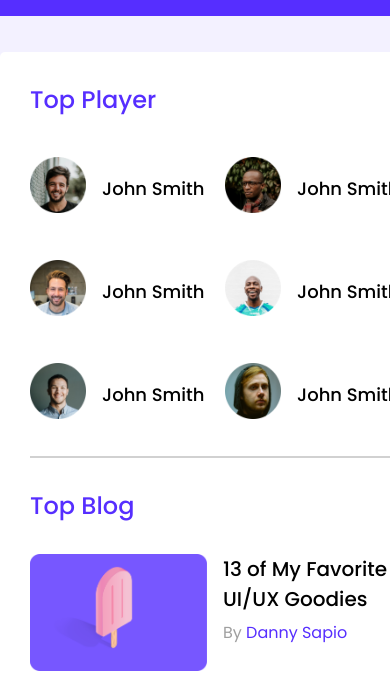
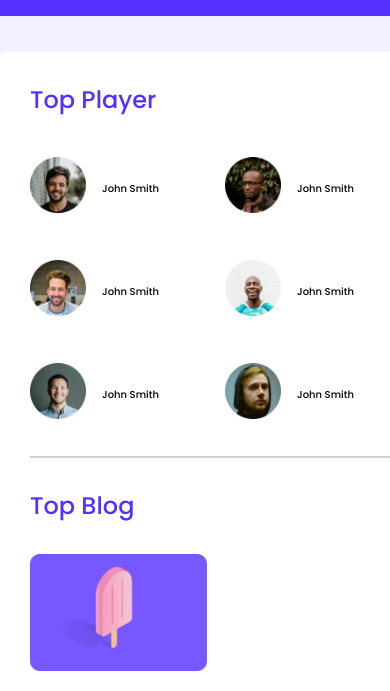
Before and after one commit to jradnan/Leader-board-landing-page, a plain HTML site: page index.html in a window 390 px wide. Shown: the part 74-765 px from the top of the page. Drawn offline with Linux system fonts and the light colour scheme.

Commit message:
all done

```diff
--- a/style.css
+++ b/style.css
@@ -218,12 +218,19 @@ header {
         grid-template-columns: repeat(2, 1fr);
         width: 100%;
     }
-
+    .player-title>h3 {
+        font-size: 10px;
+        font-weight: 500;
+    }
+    .blog-section-column {
+       flex-direction: column;
+    }
     .blog-section {
         grid-template-columns: repeat(1, 1fr);
         width: 100%;
 
     }
+
 
     .course-plan {
         grid-template-columns: repeat(1, 1fr);
@@ -242,5 +249,5 @@ header {
 
     }
 
-    .course-section {}
+
 }
```
